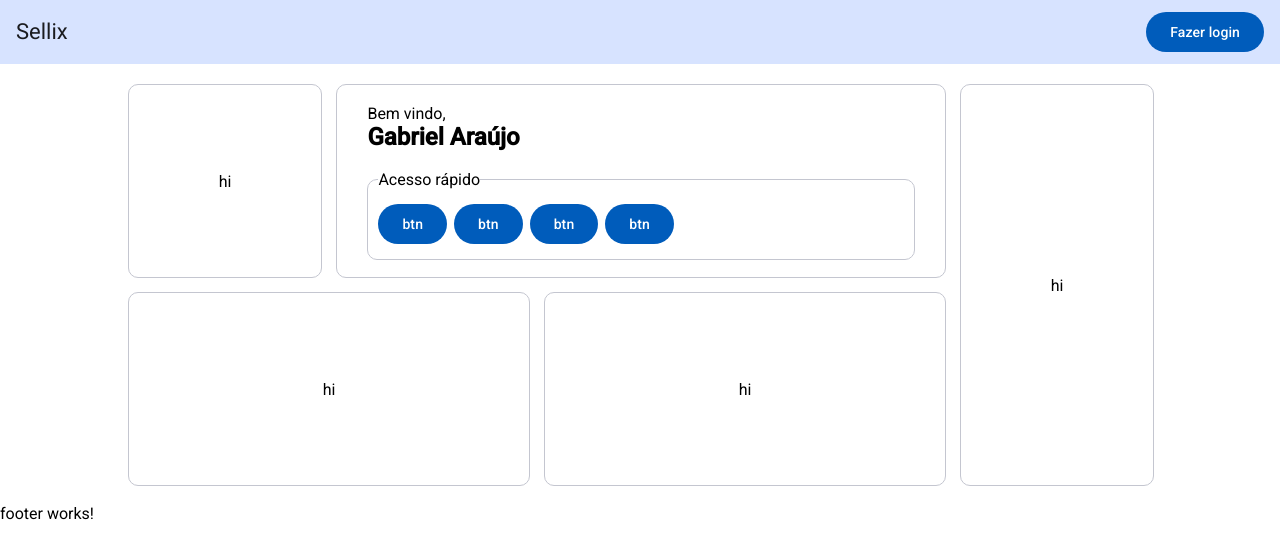
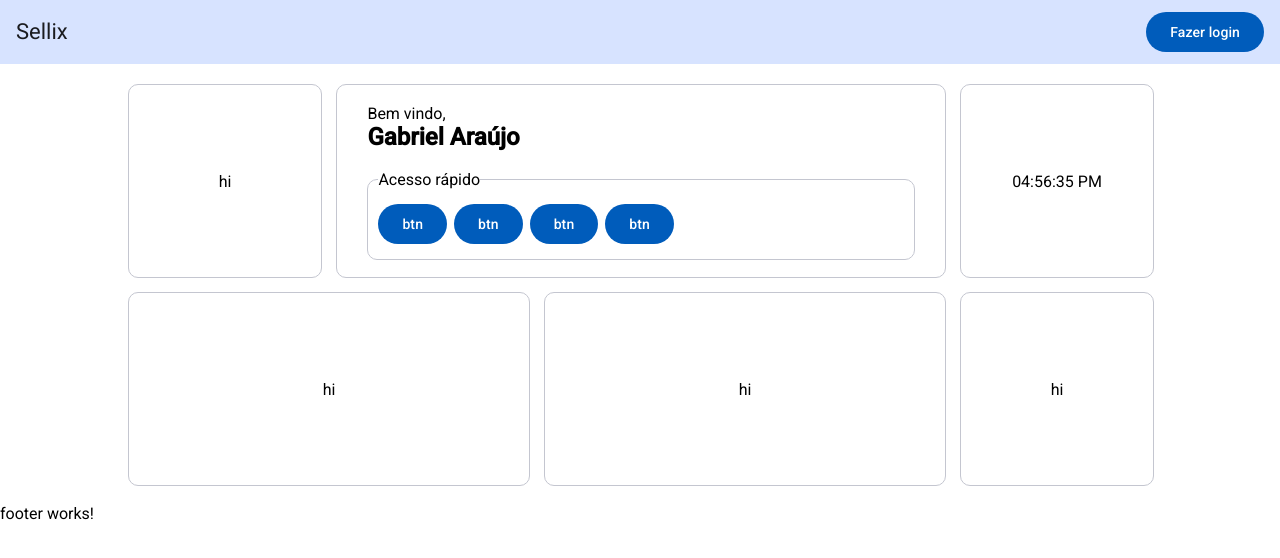
Before and after one commit to theMyntt/nouveau-sellix-frontend, an Angular app: page /home in a window 1280 px wide. Shown: the top 558 px of the page. Built offline with nearby package versions, Linux system fonts and the light colour scheme.

Commit message:
feat: timer on widget

```diff
--- a/src/app/features/home/home.component.html
+++ b/src/app/features/home/home.component.html
@@ -16,8 +16,8 @@
             </fieldset>
         </div>
     </mat-grid-tile>
-    <mat-grid-tile colspan="1" rowspan="2">
-        <p>hi</p>
+    <mat-grid-tile colspan="1" rowspan="1">
+        <p>{{ time() | date:"hh:mm:ss a" }}</p>
     </mat-grid-tile>
     <mat-grid-tile colspan="2" rowspan="1">
         <p>hi</p>
@@ -25,4 +25,7 @@
     <mat-grid-tile colspan="2" rowspan="1">
         <p>hi</p>
     </mat-grid-tile>
+    <mat-grid-tile colspan="1" rowspan="1">
+        <p>hi</p>
+    </mat-grid-tile>
 </mat-grid-list>
--- a/src/app/features/home/home.component.ts
+++ b/src/app/features/home/home.component.ts
@@ -1,13 +1,31 @@
-import { Component, inject, signal } from '@angular/core';
+import { DatePipe, isPlatformBrowser } from '@angular/common';
+import { Component, inject, OnDestroy, OnInit, PLATFORM_ID, signal } from '@angular/core';
 import { MatButtonModule } from '@angular/material/button';
 import { MatGridListModule } from '@angular/material/grid-list'
 
 @Component({
   selector: 'app-home',
-  imports: [MatGridListModule, MatButtonModule],
+  imports: [MatGridListModule, MatButtonModule, DatePipe],
   templateUrl: './home.component.html',
   styleUrl: './home.component.scss'
 })
-export class HomeComponent {
+export class HomeComponent implements OnInit, OnDestroy {
+  protected readonly time = signal<Date>(new Date());
 
+  private intervalId: any;
+  private readonly platformId = inject(PLATFORM_ID);
+
+  public ngOnInit(): void {
+    if (isPlatformBrowser(this.platformId)) {
+      this.intervalId = setInterval(() => {
+        this.time.set(new Date());
+      }, 1000);
+    }
+  }
+
+  public ngOnDestroy(): void {
+    if (this.intervalId) {
+      clearInterval(this.intervalId);
+    }
+  }
 }
```
